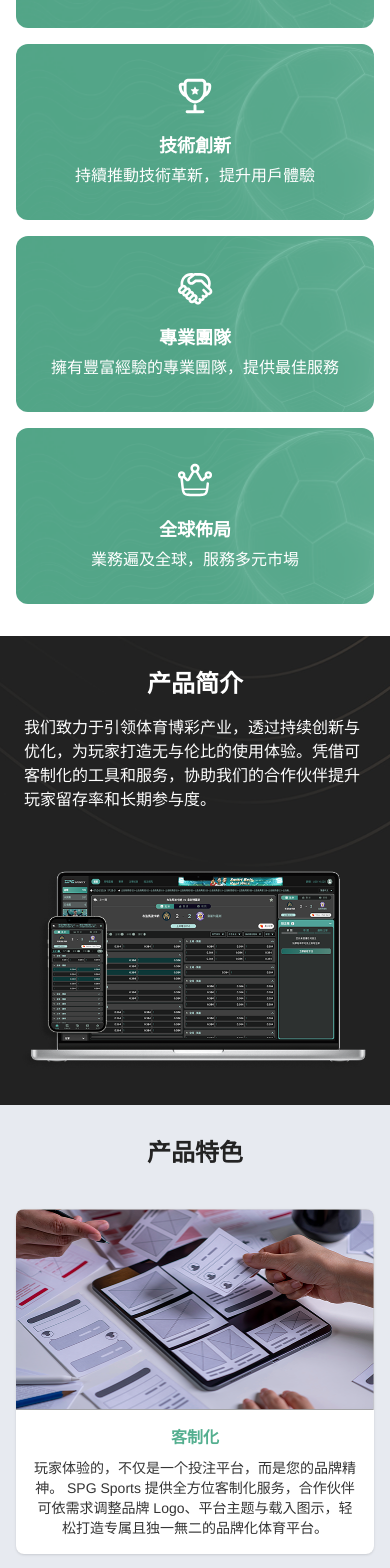
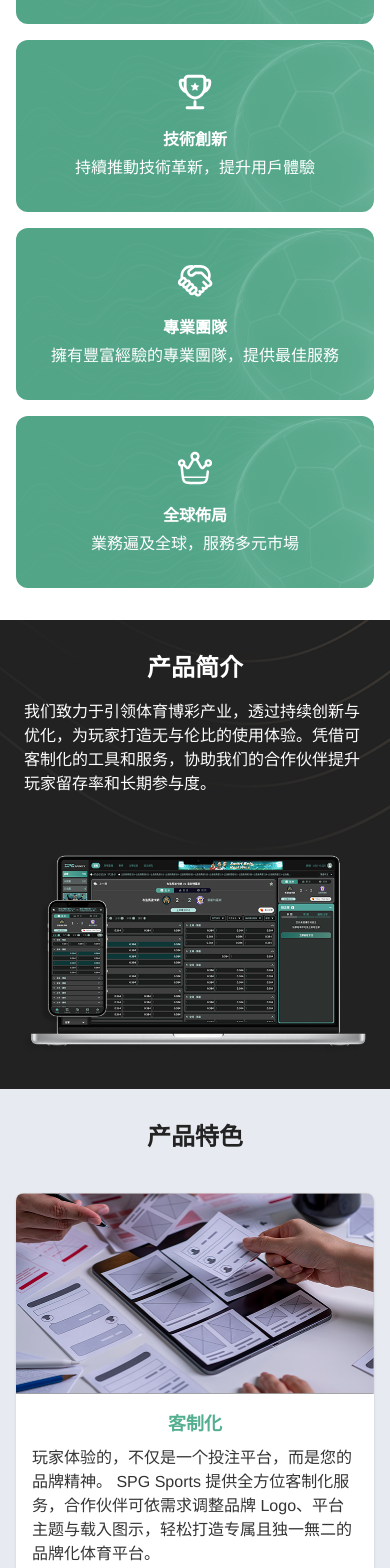
Before and after one commit to samchang0310/SPG-demo, a Vue app: page / in a window 390 px wide. Shown: the part 1000-2568 px from the top of the page. Built offline with nearby package versions, Linux system fonts and the light colour scheme.

Commit message:
[Fix]調整文字大小

```diff
--- a/src/components/Introduction.vue
+++ b/src/components/Introduction.vue
@@ -31,7 +31,7 @@ onMounted(async () => {
   <div class="w-full min-h-[400px] md:h-[630px] bg-info scroll-mt-[100px]" id="introduction">
     <div class="w-full max-w-[1100px] mx-auto flex justify-center py-8 md:py-[70px] px-4 md:px-[70px] text-center flex-col gap-10 md:gap-[40px]">
       <div class="px-2 md:px-[70px] grid gap-4 md:gap-[20px] in-animate">
-        <p class="text-2xl md:text-[30px] font-semibold text-white ">产品简介</p>
+        <p class="text-2xl md:text-3xl font-semibold text-white ">产品简介</p>
         <p class="text-start text-white font-normal text-base md:text-lg">
           我们致力于引领体育博彩产业，透过持续创新与优化，为玩家打造无与伦比的使用体验。凭借可客制化的工具和服务，协助我们的合作伙伴提升玩家留存率和长期参与度。
         </p>
--- a/src/components/about.vue
+++ b/src/components/about.vue
@@ -62,7 +62,7 @@ onMounted(async () => {
     <div class="w-full max-w-[1100px] mx-auto flex justify-center py-8 md:py-[50px] px-4 md:px-[70px] text-center flex-col gap-10 md:gap-[40px]">
       <!-- 文字區塊 -->
       <div class="px-2 md:px-[70px] grid gap-4 md:gap-[20px]">
-        <p class="text-2xl md:text-[30px] font-semibold">{{ t('about.title') }}</p>
+        <p class="text-2xl md:text-3xl font-semibold">{{ t('about.title') }}</p>
         <p class="text-start text-base md:text-lg flex justify-center">
           {{ t('about.desc') }}
         </p>
@@ -76,9 +76,9 @@ onMounted(async () => {
         >
           <div class="gap-4 flex flex-col justify-center items-center w-full">
             <img :src="item.icon" alt="" class="w-[40px] h-[40px]" />
-            <div class="text-lg md:text-lg font-bold mb-1">{{ t(item.titleKey) }}</div>
+            <div class="text-base md:text-base font-bold mb-1">{{ t(item.titleKey) }}</div>
           </div>
-          <div class="text-base md:text-base">{{ t(item.descKey) }}</div>
+          <div class="text-base md:text-base font-light">{{ t(item.descKey) }}</div>
         </div>
       </div>
     </div>
--- a/src/components/banner.vue
+++ b/src/components/banner.vue
@@ -42,7 +42,7 @@ onMounted(() => {
           </p>
         </div>
         <a
-          href="#"
+          href="#contact"
           class="w-fit bg-transparent hover:bg-[#69E0CE] px-6 md:px-[28px] py-3 md:py-[13px] text-[#69E0CE] hover:text-white border-[#69E0CE] border-1 bg-maincolor-30 rounded-full transition-all duration-300 ease-in-out text-base md:text-lg"
         >
           取得联系
--- a/src/components/feature.vue
+++ b/src/components/feature.vue
@@ -54,7 +54,7 @@ onMounted(async () => {
   <div class="w-full min-h-[400px] md:h-[630px] bg-[#E7EAF0] scroll-mt-[100px]" id="feature">
     <div class="w-full max-w-[1100px] mx-auto flex justify-center py-8 md:py-[70px] px-4 md:px-[70px] text-center flex-col gap-10 md:gap-[40px]">
       <div class="px-2 md:px-[70px]">
-        <p class="text-2xl md:text-[30px] font-semibold text-[#232323]">产品特色</p>
+        <p class="text-2xl md:text-3xl font-semibold text-[#232323]">产品特色</p>
       </div>
       <div class="grid grid-cols-1 md:grid-cols-3 gap-6 md:gap-8">
         <div
@@ -64,8 +64,8 @@ onMounted(async () => {
         >
           <img :src="item.img" alt="" class="w-full h-auto object-cover">
           <div class="p-4 md:p-[20px] flex gap-2 md:gap-[10px] flex-col">
-            <p class="text-[#54AF8F] text-base md:text-lg font-bold">{{ item.title }}</p>
-            <p class="text-[#343434] text-sm md:text-base">
+            <p class="text-[#54AF8F] text-lg md:text-lg font-bold">{{ item.title }}</p>
+            <p class="text-[#343434] text-base md:text-base text-start">
               {{ item.desc }}
             </p>
           </div>
--- a/src/components/menu.vue
+++ b/src/components/menu.vue
@@ -26,7 +26,7 @@ function setLocale(l) {
       </div>
 
       <!-- 中間：桌機選單（只在 md 以上顯示） -->
-      <div class="hidden md:flex gap-[20px] items-center">
+      <div class="hidden md:flex gap-10 items-center font-bold text-[#232323]">
         <a href="#about" @click.prevent="smoothScrollTo('about',50)" class="hover:text-[#54AF8F] transition">{{ t('menu.about') }}</a>
         <a href="#introduction" @click.prevent="smoothScrollTo('introduction',50)" class="hover:text-[#54AF8F] transition">{{ t('menu.introduction') }}</a>
         <a href="#feature" @click.prevent="smoothScrollTo('feature',50)" class="hover:text-[#54AF8F] transition">{{ t('menu.feature') }}</a>
```
